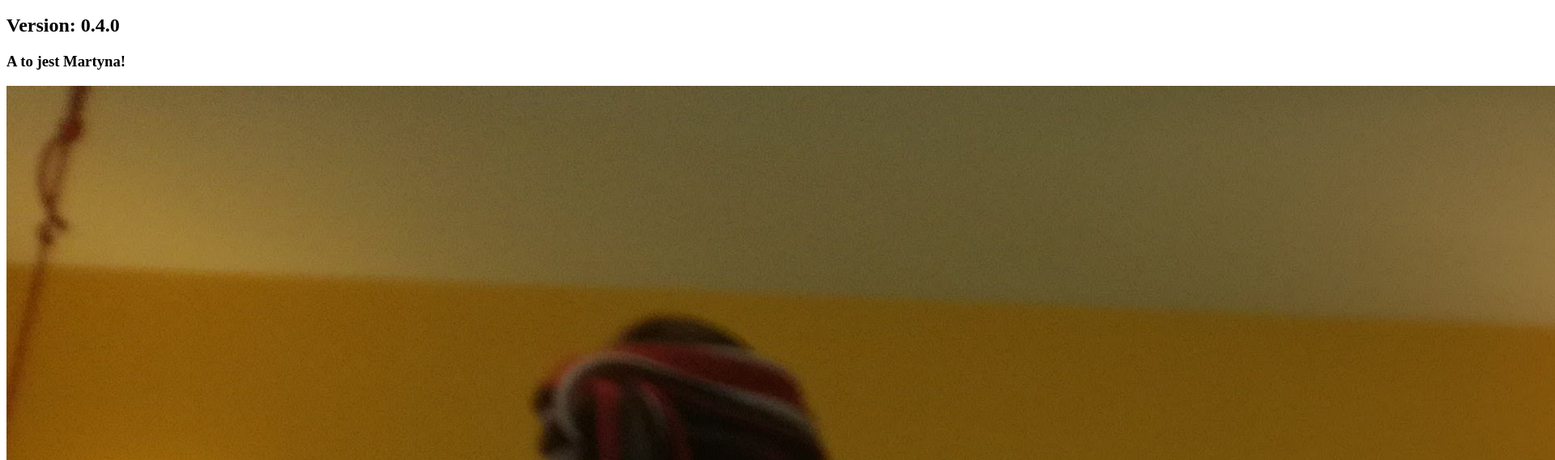
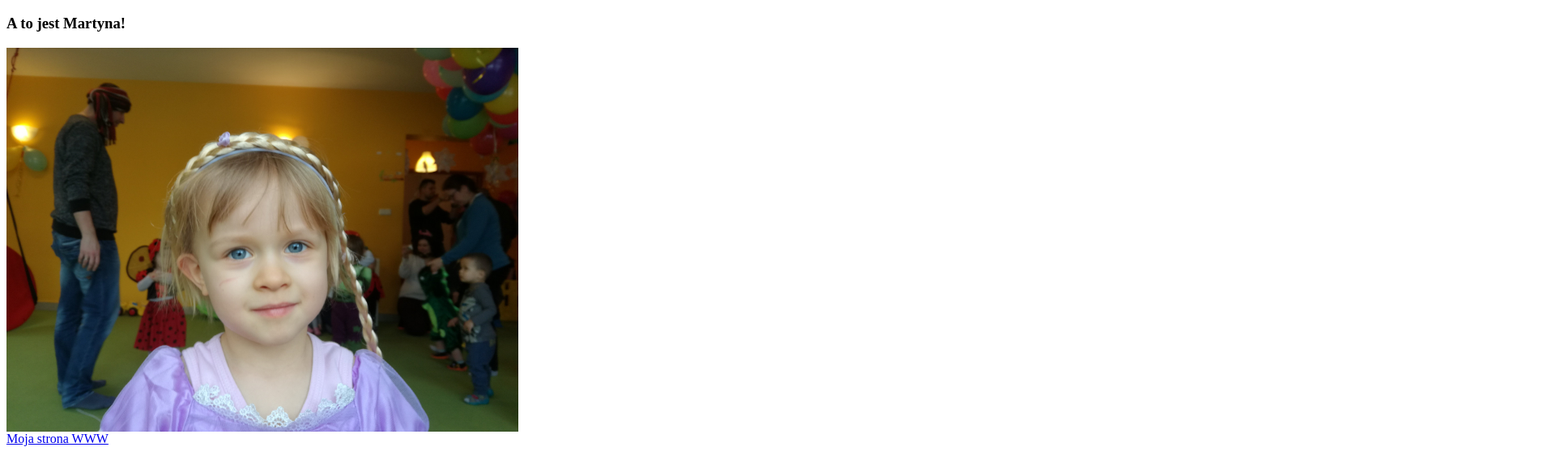
Before and after one commit to HomeDevopsLab/sample-app, a plain HTML site: page index.html in a window 1280 px wide. Shown: the part 48-616 px from the top of the page at 81% size, 1920 px wide, since content can reach past the window. Drawn offline with Linux system fonts and the light colour scheme.

Commit message:
image size fix

```diff
--- a/index.html
+++ b/index.html
@@ -1,9 +1,8 @@
 <html>
     <body>
         <h1>Hello From K3S LAB!</h1>
-        <h2>Version: 0.4.0</h2>
         <h3>A to jest Martyna!</h3>
-        <img src="img/marti.jpg">
+        <img src="img/marti.jpg" width="50%"><br/>
         <a href="https://devops.angrybits.pl" target="_blank">Moja strona WWW</a>
     </body>
 </html>
```
